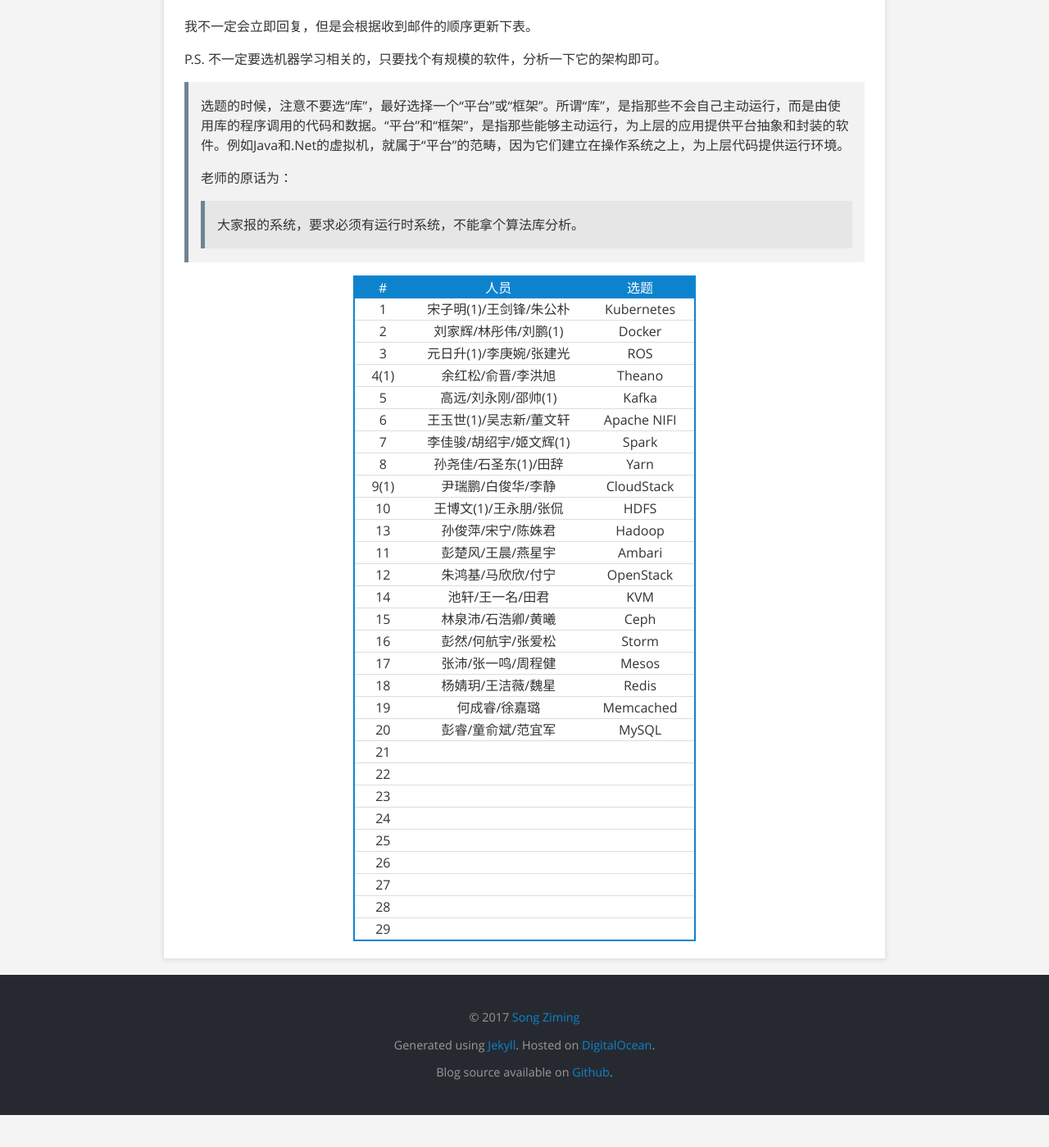
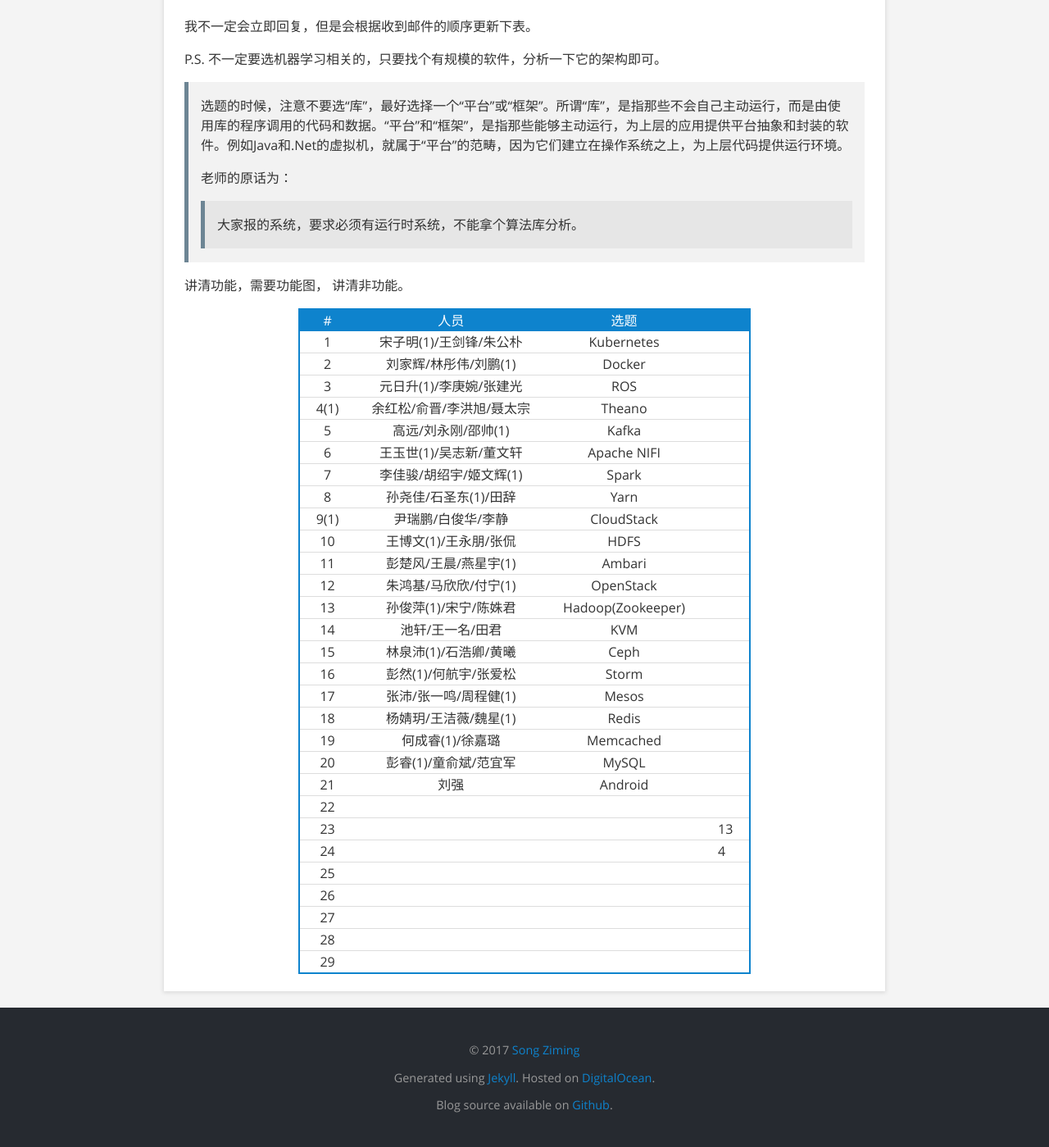
Before and after one commit to songziming/blog, a Jekyll site: the page built from arch.md, in a window 1280 px wide and 1400 px high, scrolled down 1519 px. Shown: the whole window at 82% size. Built offline with Jekyll 4.4.1, drawn with Linux system fonts in a browser that asks for light colours; before the commit the page ends 2879 px from its top, so only the background shows below that.

Commit message:
changed group order

```diff
--- a/arch.md
+++ b/arch.md
@@ -39,6 +39,9 @@
 >
 > > 大家报的系统，要求必须有运行时系统，不能拿个算法库分析。
 
+讲清功能，需要功能图，
+讲清非功能。
+
 <!-- 一人展示，其余两人负责回答问题 -->
 
 |  # |         人员         |      选题      |
@@ -46,27 +49,27 @@
 |  1 | 宋子明(1)/王剑锋/朱公朴 |   Kubernetes   |
 |  2 | 刘家辉/林彤伟/刘鹏(1)   |   Docker       |
 |  3 | 元日升(1)/李庚婉/张建光 |   ROS          |
-|  4(1) | 余红松/俞晋/李洪旭   |   Theano      |
+|  4(1) | 余红松/俞晋/李洪旭/聂太宗   |   Theano      |
 |  5 | 高远/刘永刚/邵帅(1)     |   Kafka        |
 |  6 | 王玉世(1)/吴志新/董文轩 |   Apache NIFI  |
 |  7 | 李佳骏/胡绍宇/姬文辉(1) |   Spark        |
 |  8 | 孙尧佳/石圣东(1)/田辞   |   Yarn        |
 |  9(1) | 尹瑞鹏/白俊华/李静   |   CloudStack   |
 | 10 | 王博文(1)/王永朋/张侃   |   HDFS         |
-| 13 | 孙俊萍/宋宁/陈姝君   |   Hadoop       |
-| 11 | 彭楚风/王晨/燕星宇   |   Ambari       |
-| 12 | 朱鸿基/马欣欣/付宁   |   OpenStack    |
+| 11 | 彭楚风/王晨/燕星宇(1)   |   Ambari       |
+| 12 | 朱鸿基/马欣欣/付宁(1)   |   OpenStack    |
+| 13 | 孙俊萍(1)/宋宁/陈姝君   |   Hadoop(Zookeeper)  |
 | 14 | 池轩/王一名/田君     |   KVM          |
-| 15 | 林泉沛/石浩卿/黄曦   |   Ceph         |
-| 16 | 彭然/何航宇/张爱松   |   Storm        |
-| 17 | 张沛/张一鸣/周程健   |   Mesos        |
-| 18 | 杨婧玥/王洁薇/魏星   |   Redis        |
-| 19 | 何成睿/徐嘉璐       |   Memcached   |
-| 20 | 彭睿/童俞斌/范宜军   |  MySQL         |
-| 21 |                      |                |
+| 15 | 林泉沛(1)/石浩卿/黄曦   |   Ceph         |
+| 16 | 彭然(1)/何航宇/张爱松   |   Storm        |
+| 17 | 张沛/张一鸣/周程健(1)   |   Mesos        |
+| 18 | 杨婧玥/王洁薇/魏星(1)   |   Redis        |
+| 19 | 何成睿(1)/徐嘉璐       |   Memcached   |
+| 20 | 彭睿(1)/童俞斌/范宜军   |  MySQL         |
+| 21 | 刘强                     | Android        |
 | 22 |                      |                |
-| 23 |                      |                |
-| 24 |                      |                |
+| 23 |                      |                |13
+| 24 |                      |                |4
 | 25 |                      |                |
 | 26 |                      |                |
 | 27 |                      |                |
```
Also changed, not shown: _posts/2017-04-04-skia-gui.md (added, +78 -0 lines), _posts/2017-04-09-graphics-stack.md (added, +68 -0 lines).
